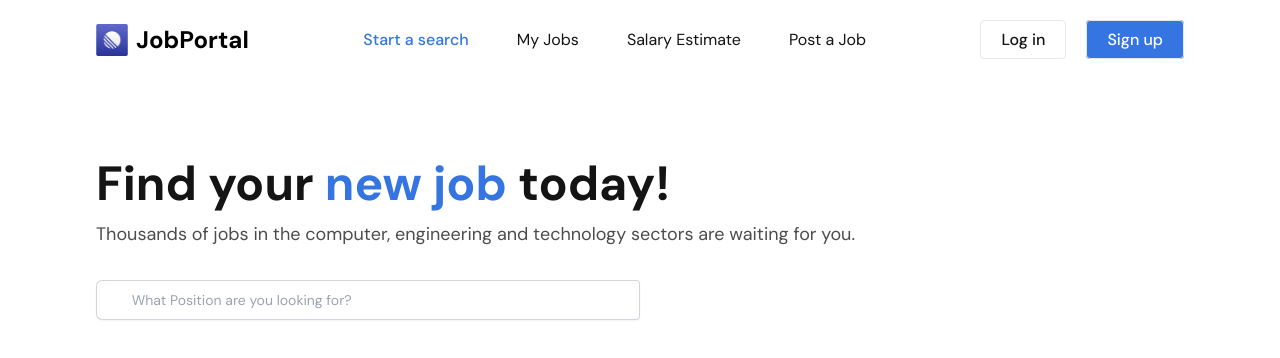
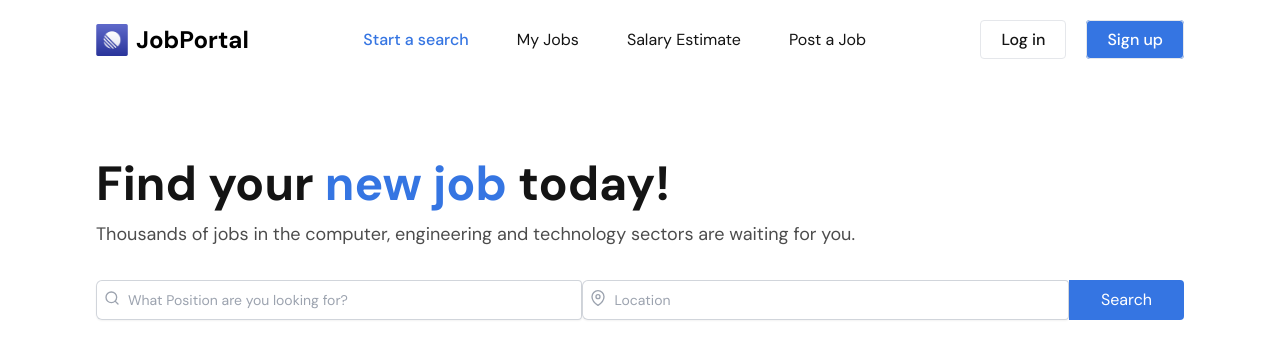
Before and after one commit to kashish567/job-portal, a React (Vite) app in the folder client/: page / in a window 1280 px wide. Shown: the top 358 px of the page. Built offline with nearby package versions, Linux system fonts and the light colour scheme.

Commit message:
addition in home page

```diff
--- a/client/src/Pages/Home.jsx
+++ b/client/src/Pages/Home.jsx
@@ -1,9 +1,15 @@
+import { useState } from "react";
 import Banner from "../components/Banner";
 
 const Home = () => {
+  const [query, setQuery] = useState("");
+  const handleInputChange = (event) => {
+    setQuery(event.target.value);
+    console.log(event.target.value);
+  };
   return (
     <div>
-      <Banner />
+      <Banner query={query} handleInputChange={handleInputChange} />
     </div>
   );
 };
--- a/client/src/components/Banner.jsx
+++ b/client/src/components/Banner.jsx
@@ -1,6 +1,7 @@
-import React from "react";
+import React, { useState } from "react";
+import { FiMapPin, FiSearch } from "react-icons/fi";
 
-const Banner = () => {
+const Banner = ({ query, handleInputChange }) => {
   return (
     <div className="max-w-screen-2xl container mx-auto xl:px-24 px4 md:py-20 py-14">
       <h1 className="text-5xl font-bold text-primary mb-3">
@@ -11,16 +12,38 @@ const Banner = () => {
         are waiting for you.
       </p>
       <form>
-        <div>
-          <div className="flex md:rounded-s-md rounded shadow-sm ring-1 ring-inset ring-gray-300 focus-within:ring-2 focus-within:ring-inset focus-within:ring-indigo-600 md:w-1/2 w-full">
+        <div className="flex flex-col md:flex-row gap-0 md:items-center">
+          <div className="flex md:w-1/2 w-full md:rounded-s-md rounded shadow-sm ring-1 ring-inset ring-gray-300 focus-within:ring-2 focus-within:ring-inset focus-within:ring-indigo-600 relative">
             <input
               type="text"
               name="title"
               id="title"
-              placeholder=" What Position are you looking for?"
-              className="block flex-1 border-0 bg-transparent py-1.5 pl-8 text-gray-800 placeholder:text-gray-400 focus:right-0 sm:text-sm sm:leading-7"
+              placeholder="What Position are you looking for?"
+              className="block flex-1 border-0 bg-transparent py-1.5 pl-8 text-gray-800 placeholder:text-gray-400 focus:ring-0 sm:text-sm sm:leading-7"
+              onChange={handleInputChange}
+              value={query}
             />
+            <FiSearch className="absolute mt-2.5 ml-2 text-gray-400" />
           </div>
+
+          <div className="flex md:w-1/2 w-full md:rounded-s-md rounded shadow-sm ring-1 ring-inset ring-gray-300 focus-within:ring-2 focus-within:ring-inset focus-within:ring-indigo-600 relative">
+            <input
+              type="text"
+              name="location"
+              id="location"
+              placeholder="Location"
+              className="block flex-1 border-0 bg-transparent py-1.5 pl-8 text-gray-800 placeholder:text-gray-400 focus:ring-0 sm:text-sm sm:leading-7"
+              value={""}
+            />
+            <FiMapPin className="absolute mt-2.5 ml-2 text-gray-400" />
+          </div>
+
+          <button
+            type="submit"
+            className="bg-blue py-2 px-8 text-white md:rounded-s-none rounded"
+          >
+            Search
+          </button>
         </div>
       </form>
     </div>
```
